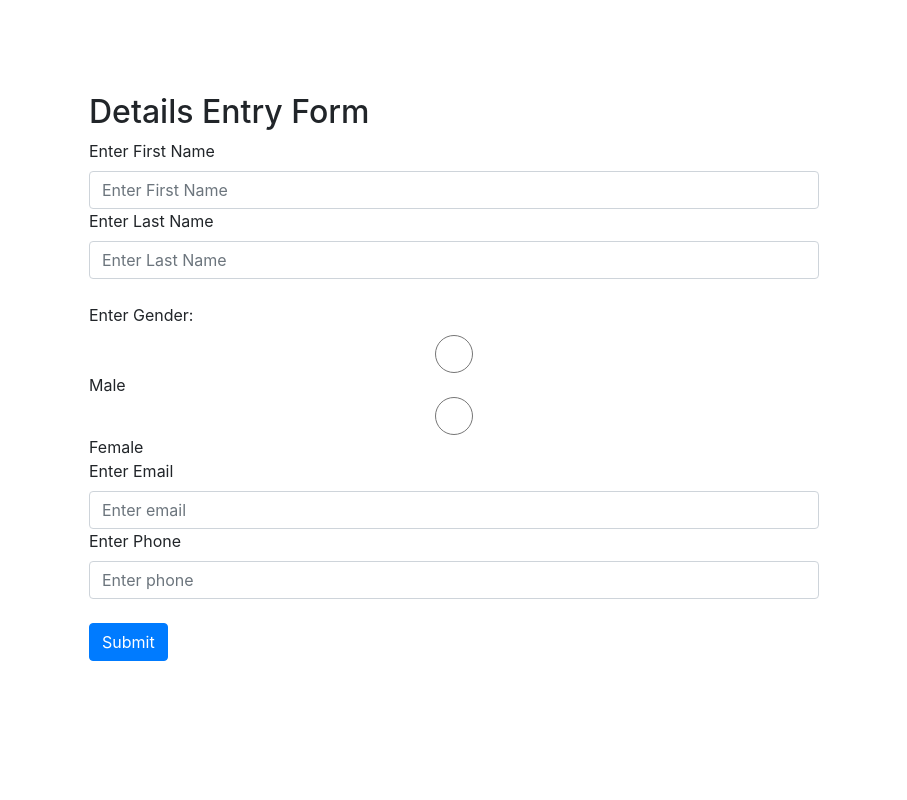
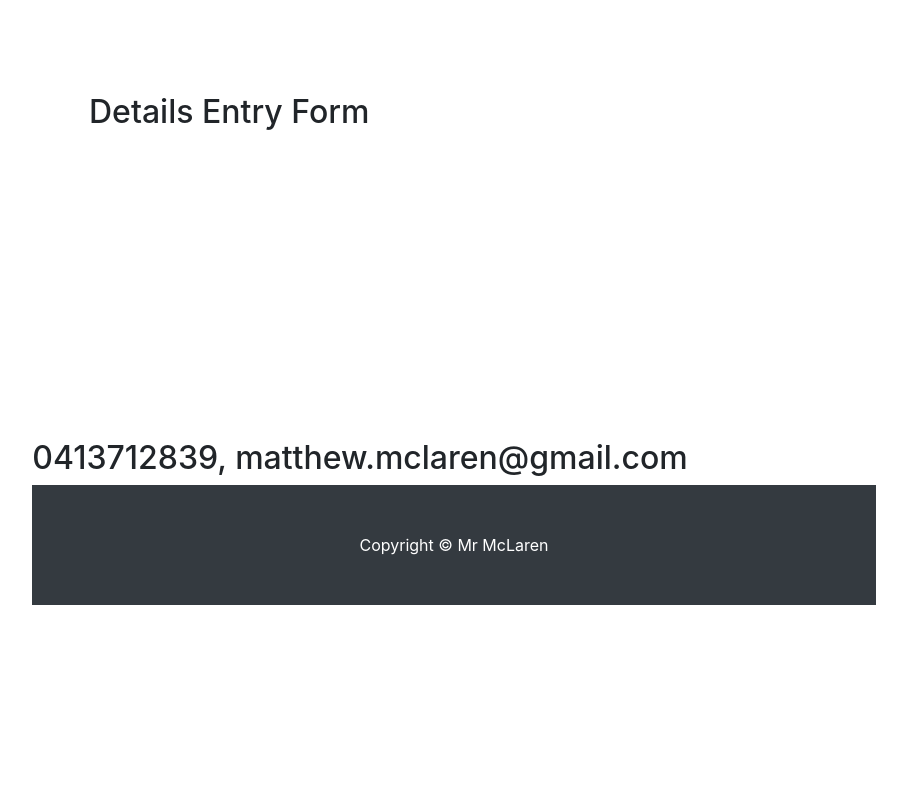
Before and after one commit to palekidd/mmcweb, a website with bundled scripts: page index2.html in a window 1280 px wide. Shown: the part 4600-5400 px from the top of the page, without its empty margins (186-1093 px from the left). After the commit the page ends 5355 px from the top, so only its background shows below. Built offline with nearby package versions, Linux system fonts and the light colour scheme.

Commit message:
Update index2.html

```diff
--- a/index2.html
+++ b/index2.html
@@ -96,9 +96,7 @@
           <p class="lead">Here are songs my rabbits likes:</p>
           <ul>
         <li>PHP maths video</li>
-<iframe width="420" height="315"
-src="https://youtu.be/btjX49fd6Sw">
-</iframe>
+<iframe width="560" height="315" src="https://www.youtube.com/embed/btjX49fd6Sw" title="YouTube video player" frameborder="0" allow="accelerometer; autoplay; clipboard-write; encrypted-media; gyroscope; picture-in-picture" allowfullscreen></iframe>
         <li>Photo</li>
 
         <li>Photo</li>
@@ -108,96 +106,20 @@ src="https://youtu.be/btjX49fd6Sw">
     </div>
   </section>
 
-    <section id="songs">
+<section id="songs">
     <div class="container">
       <div class="row">
         <div class="col-lg-8 mx-auto">
 <h2>Details Entry Form</h2>
-   <form action="" method="post">
-	<div class="form-group">
-		<label for="firstname">Enter First Name</label>
-			<input type="text" class="form-control" id="email" placeholder="Enter First Name" name="first_name">
-	    <label for="lastname">Enter Last Name</label>
-			<input type="text" class="form-control" id="email" placeholder="Enter Last Name" name="last_name">
-		<br>
-	    <label for="gender">Enter Gender:</label>
-			<input type="radio" class="form-control" name="gender" value="male">Male
-			<input type="radio" class="form-control" name="gender" value="Female">Female
-		<br>
-	 	<label for="email">Enter Email</label>
-			<input type="email" class="form-control" id="email" placeholder="Enter email" name="email">
-		<label for="phone">Enter Phone</label>
-			<input type="phone" class="form-control" id="phone" placeholder="Enter phone" name="phone">
-	  <br>
-	  <button type="submit" name="save" value="Submit" class="btn btn-primary">Submit</button>
-
-  </form>
-
-          </ul>
-
   </section>
 
   <section id="contact" class="bg-light>
     <div class="container">
       <div class="row">
         <div class="col-lg-8 mx-auto">
-          <h2>Testing out a form with database</h2>
+          <h2>0413712839, matthew.mclaren@gmail.com</h2>
 
-   <form action="" method="post">
-	<div class="form-group">
-		<label for="firstname">Enter First Name</label>
-			<input type="text" class="form-control" id="email" placeholder="Enter First Name" name="first_name">
-	    <label for="lastname">Enter Last Name</label>
-			<input type="text" class="form-control" id="email" placeholder="Enter Last Name" name="last_name">
-		<br>
-	    <label for="gender">Enter Gender:</label>
-			<input type="radio" class="form-control" name="gender" value="male">Male
-			<input type="radio" class="form-control" name="gender" value="Female">Female
-		<br>
-	 	<label for="email">Enter Email</label>
-			<input type="email" class="form-control" id="email" placeholder="Enter email" name="email">
-		<label for="phone">Enter Phone</label>
-			<input type="phone" class="form-control" id="phone" placeholder="Enter phone" name="phone">
-	  <br>
-	  <button type="submit" name="save" value="Submit" class="btn btn-primary">Submit</button>
-	  </div>
-  </form>
 
-        </div>
-      </div>
-    </div>
-  </section>
-
-  <section id="contact" class="bg-light>
-    <div class="container">
-      <div class="row">
-        <div class="col-lg-8 mx-auto">
-          <h2>Testing out a form with database</h2>
-
-   <form action="details_entry.php" method="post">
-	<div class="form-group">
-		<label for="firstname">Enter First Name</label>
-			<input type="text" class="form-control" id="email" placeholder="Enter First Name" name="first_name">
-	    <label for="lastname">Enter Last Name</label>
-			<input type="text" class="form-control" id="email" placeholder="Enter Last Name" name="last_name">
-		<br>
-	    <label for="gender">Enter Gender:</label>
-			<input type="radio" class="form-control" name="gender" value="male">Male
-			<input type="radio" class="form-control" name="gender" value="Female">Female
-		<br>
-	 	<label for="email">Enter Email</label>
-			<input type="email" class="form-control" id="email" placeholder="Enter email" name="email">
-		<label for="phone">Enter Phone</label>
-			<input type="phone" class="form-control" id="phone" placeholder="Enter phone" name="phone">
-	  <br>
-	  <button type="submit" name="save" value="Submit" class="btn btn-primary">Submit</button>
-	  </div>
-  </form>
-
-        </div>
-      </div>
-    </div>
-  </section>
 
   <!-- Footer -->
   <footer class="py-5 bg-dark">
```
